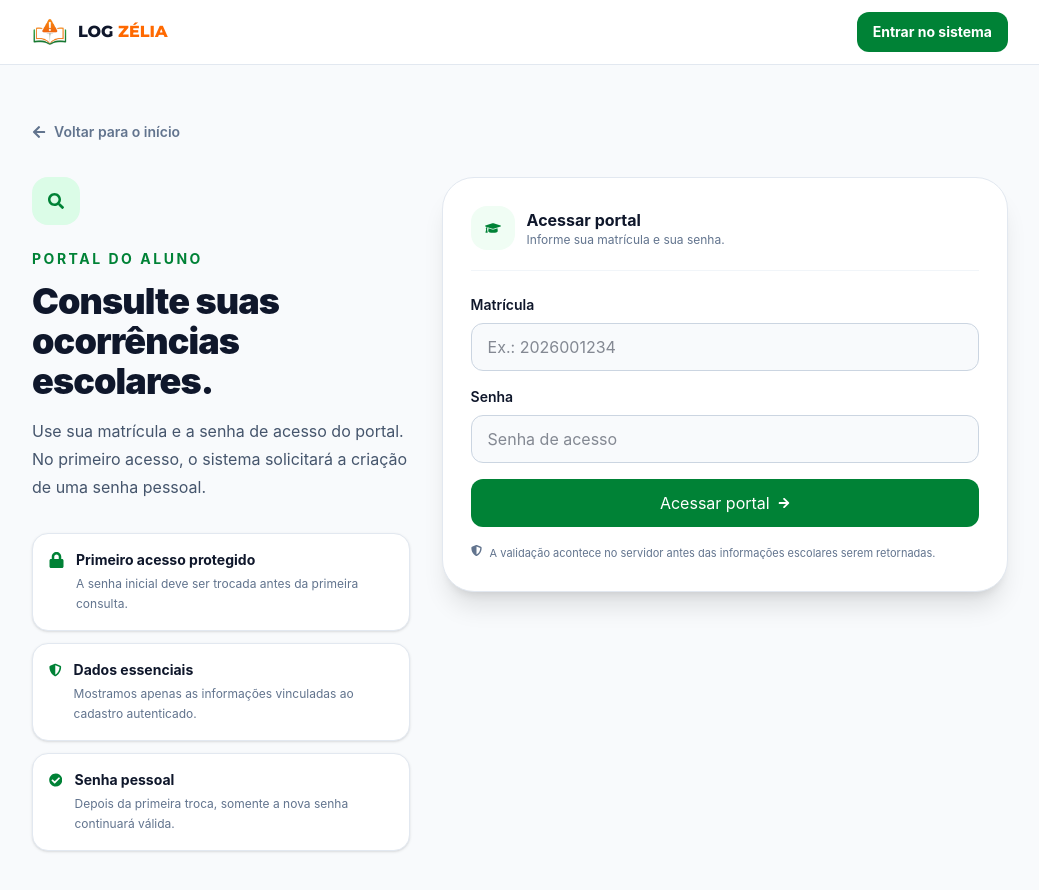
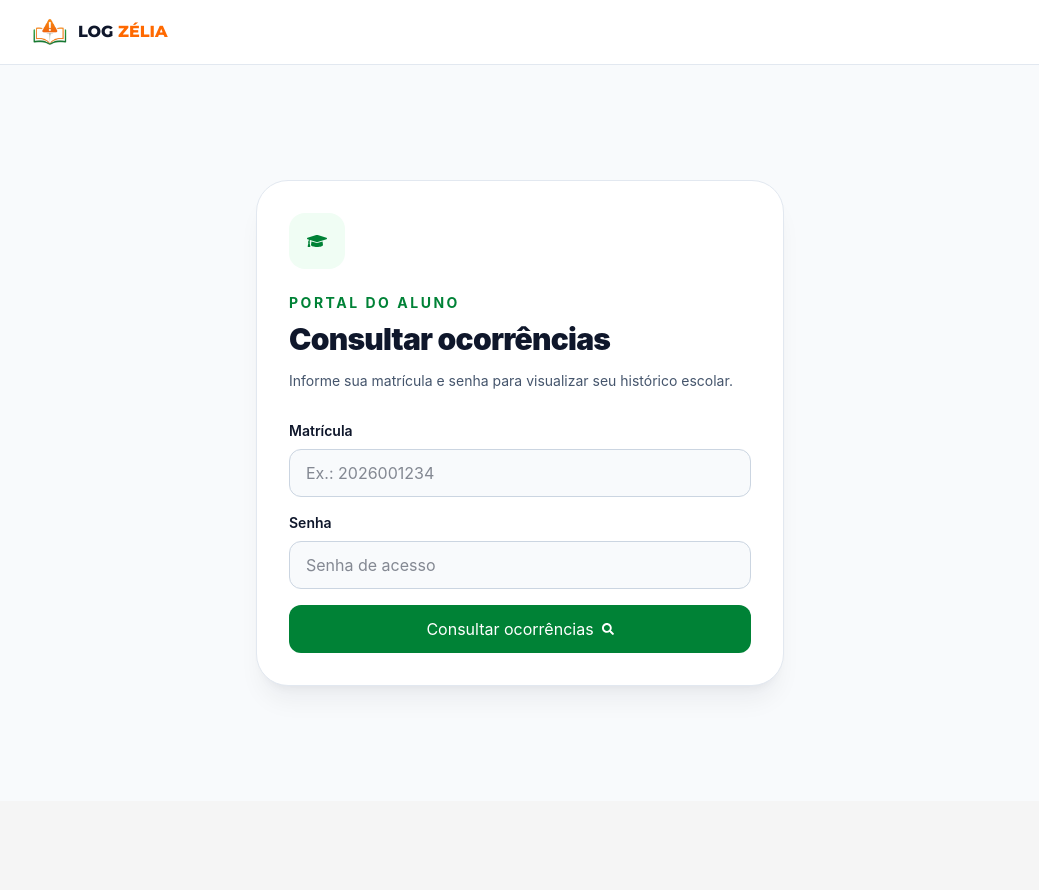
Before and after one commit to Ivozeraa/log-zelia, a React (Vite) app: page /consultar-ocorrencias in a window 1280 px wide. Shown: the top 890 px of the page, without its empty margins (120-1159 px from the left). After the commit the page ends 801 px from the top, so only its background shows below. Built offline with nearby package versions, Linux system fonts and the light colour scheme.

Commit message:
refactor(public): simplify student occurrence result view

```diff
--- a/src/pages/StudentOccurrenceLookup.jsx
+++ b/src/pages/StudentOccurrenceLookup.jsx
@@ -1,18 +1,16 @@
 import { useState } from "react";
 import { Link } from "react-router-dom";
-import { FaArrowLeft, FaCalendarAlt, FaCheckCircle, FaExclamationTriangle, FaGraduationCap, FaLock, FaSearch, FaShieldAlt } from "react-icons/fa";
+import { FaArrowLeft, FaCalendarAlt, FaCheckCircle, FaExclamationTriangle, FaGraduationCap, FaLock, FaSearch } from "react-icons/fa";
 import { supabase } from "../utils/supabase";
 import logo from "../assets/images/logo.png";
 
 const categoryLabels = { ocorrencia: "Ocorrência", suspensao: "Suspensão" };
 const typeLabels = { indisciplina: "Indisciplina", infrequencia: "Infrequência", atraso: "Atraso", desrespeito: "Desrespeito", outro: "Outro" };
-
 const formatDate = (value) => {
   if (!value) return "—";
   const [year, month, day] = String(value).split("-").map(Number);
   return new Intl.DateTimeFormat("pt-BR").format(new Date(year, month - 1, day));
 };
-
 const fieldClass = "h-12 w-full rounded-xl border border-slate-300 bg-slate-50 px-4 text-base outline-none transition focus:border-green-600 focus:ring-4 focus:ring-green-600/10 dark:border-slate-700 dark:bg-slate-950";
 
 export const StudentOccurrenceLookup = () => {
@@ -22,17 +20,12 @@ export const StudentOccurrenceLookup = () => {
   const [confirmarSenha, setConfirmarSenha] = useState("");
   const [loading, setLoading] = useState(false);
   const [alterandoSenha, setAlterandoSenha] = useState(false);
-  const [searched, setSearched] = useState(false);
   const [mustChangePassword, setMustChangePassword] = useState(false);
   const [result, setResult] = useState(null);
   const [errorMessage, setErrorMessage] = useState("");
 
   const carregarOcorrencias = async (cleanMatricula, currentPassword) => {
-    const { data, error } = await supabase.rpc("consultar_ocorrencias_aluno", {
-      p_matricula: cleanMatricula,
-      p_senha: currentPassword,
-    });
-
+    const { data, error } = await supabase.rpc("consultar_ocorrencias_aluno", { p_matricula: cleanMatricula, p_senha: currentPassword });
     if (error) throw error;
     setResult((current) => ({ ...current, ocorrencias: data || [] }));
   };
@@ -40,196 +33,99 @@ export const StudentOccurrenceLookup = () => {
   const handleSubmit = async (event) => {
     event.preventDefault();
     const cleanMatricula = matricula.trim();
-
-    if (!cleanMatricula || !senha) {
-      setErrorMessage("Informe a matrícula e a senha.");
-      return;
-    }
-
-    setLoading(true);
-    setSearched(true);
-    setErrorMessage("");
-    setResult(null);
-    setMustChangePassword(false);
-
+    if (!cleanMatricula || !senha) { setErrorMessage("Informe a matrícula e a senha."); return; }
+    setLoading(true); setErrorMessage(""); setResult(null); setMustChangePassword(false);
     try {
-      const { data: alunoData, error: alunoError } = await supabase.rpc("consultar_aluno_publico", {
-        p_matricula: cleanMatricula,
-        p_senha: senha,
-      });
-
-      if (alunoError) throw alunoError;
-
-      const aluno = Array.isArray(alunoData) ? alunoData[0] : null;
-
-      if (!aluno) {
-        setErrorMessage("Não encontramos um aluno com a matrícula e senha informadas.");
-        return;
-      }
-
+      const { data, error } = await supabase.rpc("consultar_aluno_publico", { p_matricula: cleanMatricula, p_senha: senha });
+      if (error) throw error;
+      const aluno = Array.isArray(data) ? data[0] : null;
+      if (!aluno) { setErrorMessage("Não encontramos um aluno com a matrícula e senha informadas."); return; }
       setResult({ aluno, ocorrencias: [] });
-
-      if (aluno.primeiro_acesso) {
-        setMustChangePassword(true);
-        return;
-      }
-
+      if (aluno.primeiro_acesso) { setMustChangePassword(true); return; }
       await carregarOcorrencias(cleanMatricula, senha);
     } catch (error) {
       console.error("Erro na consulta pública:", error);
       setErrorMessage("Não foi possível realizar a consulta agora. Tente novamente em alguns instantes.");
-    } finally {
-      setLoading(false);
-    }
+    } finally { setLoading(false); }
   };
 
   const handleChangePassword = async (event) => {
-    event.preventDefault();
-    setErrorMessage("");
-
-    if (novaSenha.length < 8) {
-      setErrorMessage("A nova senha deve ter pelo menos 8 caracteres.");
-      return;
-    }
-
-    if (novaSenha !== confirmarSenha) {
-      setErrorMessage("As senhas não coincidem.");
-      return;
-    }
-
+    event.preventDefault(); setErrorMessage("");
+    if (novaSenha.length < 8) { setErrorMessage("A nova senha deve ter pelo menos 8 caracteres."); return; }
+    if (novaSenha !== confirmarSenha) { setErrorMessage("As senhas não coincidem."); return; }
     setAlterandoSenha(true);
-
     try {
-      const { data, error } = await supabase.rpc("alterar_senha_aluno_publico", {
-        p_matricula: matricula.trim(),
-        p_senha_atual: senha,
-        p_nova_senha: novaSenha,
-      });
-
+      const { data, error } = await supabase.rpc("alterar_senha_aluno_publico", { p_matricula: matricula.trim(), p_senha_atual: senha, p_nova_senha: novaSenha });
       if (error) throw error;
-
       const response = Array.isArray(data) ? data[0] : data;
-      if (!response?.sucesso) {
-        setErrorMessage(response?.mensagem || "Não foi possível alterar sua senha.");
-        return;
-      }
-
-      const currentPassword = novaSenha;
-      setSenha(currentPassword);
-      setMustChangePassword(false);
-      setNovaSenha("");
-      setConfirmarSenha("");
-      await carregarOcorrencias(matricula.trim(), currentPassword);
+      if (!response?.sucesso) { setErrorMessage(response?.mensagem || "Não foi possível alterar sua senha."); return; }
+      setSenha(novaSenha); setNovaSenha(""); setConfirmarSenha(""); setMustChangePassword(false);
+      await carregarOcorrencias(matricula.trim(), novaSenha);
     } catch (error) {
       console.error("Erro ao alterar senha:", error);
       setErrorMessage("Não foi possível alterar sua senha agora. Tente novamente.");
-    } finally {
-      setAlterandoSenha(false);
-    }
+    } finally { setAlterandoSenha(false); }
   };
 
+  if (result && !mustChangePassword) {
     return (
-    <main className="min-h-screen overflow-x-hidden bg-slate-50 text-slate-900 dark:bg-slate-950 dark:text-white">
+      <main className="min-h-screen bg-slate-50 text-slate-900 dark:bg-slate-950 dark:text-white">
         <header className="border-b border-slate-200 bg-white/90 backdrop-blur-xl dark:border-slate-800 dark:bg-slate-950/90">
           <div className="mx-auto flex h-16 w-full max-w-5xl items-center justify-between gap-4 px-4 sm:px-6">
-          <Link to="/" className="flex min-w-0 items-center gap-2.5">
-            <img src={logo} alt="Log Zélia" width="40" height="40" className="h-9 w-9 rounded-xl object-contain" />
-            <span className="truncate font-montserrat text-base font-extrabold">LOG <span className="text-orange-500">ZÉLIA</span></span>
-          </Link>
-          <Link to="/login" className="rounded-xl bg-green-700 px-4 py-2.5 text-sm font-bold text-white transition hover:bg-green-800">Entrar no sistema</Link>
+            <Link to="/" className="flex min-w-0 items-center gap-2.5"><img src={logo} alt="Log Zélia" width="40" height="40" className="h-9 w-9 rounded-xl object-contain" /><span className="truncate font-montserrat text-base font-extrabold">LOG <span className="text-orange-500">ZÉLIA</span></span></Link>
+            <button type="button" onClick={() => setResult(null)} className="rounded-xl border border-slate-200 px-3 py-2 text-sm font-semibold text-slate-600 transition hover:border-green-300 hover:text-green-700 dark:border-slate-700 dark:text-slate-300 dark:hover:border-green-700 dark:hover:text-green-300">Nova consulta</button>
           </div>
         </header>
-
-      <div className="mx-auto w-full max-w-5xl px-4 py-10 sm:px-6 sm:py-14">
-        <Link to="/" className="inline-flex items-center gap-2 text-sm font-semibold text-slate-500 transition hover:text-green-700 dark:text-slate-400 dark:hover:text-green-300">
-          <FaArrowLeft /> Voltar para o início
-        </Link>
-
-        <div className="mt-8 grid gap-8 lg:grid-cols-[.8fr_1.2fr] lg:items-start">
-          <section>
-            <div className="inline-flex h-12 w-12 items-center justify-center rounded-2xl bg-green-100 text-green-700 dark:bg-green-950/50 dark:text-green-300"><FaSearch /></div>
-            <p className="mt-6 text-sm font-bold uppercase tracking-[0.18em] text-green-700 dark:text-green-400">Portal do aluno</p>
-            <h1 className="mt-3 text-3xl font-black tracking-tight sm:text-4xl">Consulte suas ocorrências escolares.</h1>
-            <p className="mt-4 text-base leading-7 text-slate-600 dark:text-slate-300">Use sua matrícula e a senha de acesso do portal. No primeiro acesso, o sistema solicitará a criação de uma senha pessoal.</p>
-
-            <div className="mt-8 space-y-3">
-              {[
-                [FaLock, "Primeiro acesso protegido", "A senha inicial deve ser trocada antes da primeira consulta."],
-                [FaShieldAlt, "Dados essenciais", "Mostramos apenas as informações vinculadas ao cadastro autenticado."],
-                [FaCheckCircle, "Senha pessoal", "Depois da primeira troca, somente a nova senha continuará válida."],
-              ].map(([Icon, title, description]) => (
-                <div key={title} className="flex gap-3 rounded-2xl border border-slate-200 bg-white p-4 shadow-sm dark:border-slate-800 dark:bg-slate-900">
-                  <div className="mt-0.5 text-green-700 dark:text-green-300"><Icon /></div>
-                  <div><p className="text-sm font-bold">{title}</p><p className="mt-1 text-xs leading-5 text-slate-500 dark:text-slate-400">{description}</p></div>
-                </div>
-              ))}
+        <div className="mx-auto w-full max-w-4xl px-4 py-8 sm:px-6 sm:py-12">
+          <Link to="/" className="mb-8 inline-flex items-center gap-2 text-sm font-semibold text-slate-500 hover:text-green-700 dark:text-slate-400 dark:hover:text-green-300"><FaArrowLeft /> Voltar para o início</Link>
+          <section className="rounded-[2rem] border border-green-200 bg-gradient-to-br from-green-50 via-white to-white p-6 shadow-sm dark:border-green-900/50 dark:from-green-950/30 dark:via-slate-900 dark:to-slate-900 sm:p-8">
+            <div className="flex flex-col gap-5 sm:flex-row sm:items-start sm:justify-between">
+              <div><p className="text-xs font-bold uppercase tracking-[0.16em] text-green-700 dark:text-green-400">Consulta realizada</p><h1 className="mt-2 text-2xl font-black sm:text-3xl">{result.aluno.aluno_nome}</h1><p className="mt-1 text-sm text-slate-600 dark:text-slate-300">{result.aluno.turma_nome || "Turma não informada"} · {result.aluno.escola_nome}</p></div>
+              <div className="rounded-2xl border border-green-200 bg-white px-5 py-4 text-center dark:border-green-900/50 dark:bg-slate-950"><p className="text-[11px] font-semibold uppercase tracking-wide text-slate-500 dark:text-slate-400">Ocorrências</p><p className="mt-1 text-3xl font-black text-green-700 dark:text-green-300">{result.aluno.total_ocorrencias}</p></div>
             </div>
           </section>
-
-          <section className="rounded-[2rem] border border-slate-200 bg-white p-5 shadow-xl sm:p-7 dark:border-slate-800 dark:bg-slate-900">
-            {!mustChangePassword ? (
-              <>
-                <div className="flex items-center gap-3 border-b border-slate-100 pb-5 dark:border-slate-800">
-                  <div className="flex h-11 w-11 items-center justify-center rounded-2xl bg-green-50 text-green-700 dark:bg-green-950/40 dark:text-green-300"><FaGraduationCap /></div>
-                  <div><h2 className="font-bold">Acessar portal</h2><p className="text-xs text-slate-500 dark:text-slate-400">Informe sua matrícula e sua senha.</p></div>
-                </div>
-
-                <form onSubmit={handleSubmit} className="mt-6 space-y-4">
-                  <label className="block"><span className="mb-2 block text-sm font-semibold">Matrícula</span><input value={matricula} onChange={(e) => setMatricula(e.target.value)} placeholder="Ex.: 2026001234" inputMode="numeric" autoComplete="username" className={fieldClass} /></label>
-                  <label className="block"><span className="mb-2 block text-sm font-semibold">Senha</span><input type="password" value={senha} onChange={(e) => setSenha(e.target.value)} placeholder="Senha de acesso" autoComplete="current-password" className={fieldClass} /></label>
-                  {errorMessage && <div role="alert" className="rounded-2xl border border-red-200 bg-red-50 p-4 text-sm leading-6 text-red-700 dark:border-red-950/60 dark:bg-red-950/30 dark:text-red-300"><div className="flex gap-2"><FaExclamationTriangle className="mt-1 shrink-0" /><span>{errorMessage}</span></div></div>}
-                  <button type="submit" disabled={loading} className="inline-flex h-12 w-full items-center justify-center gap-2 rounded-xl bg-green-700 px-4 text-sm font-bold text-white transition hover:bg-green-800 disabled:cursor-not-allowed disabled:opacity-60">{loading ? "Validando..." : "Acessar portal"}{!loading && <FaArrowLeft className="rotate-180 text-xs" />}</button>
-                  <p className="flex items-start gap-2 text-[11px] leading-5 text-slate-500 dark:text-slate-400"><FaShieldAlt className="mt-0.5 shrink-0" />A validação acontece no servidor antes das informações escolares serem retornadas.</p>
-                </form>
-              </>
-            ) : (
-              <>
-                <div className="flex items-center gap-3 border-b border-slate-100 pb-5 dark:border-slate-800">
-                  <div className="flex h-11 w-11 items-center justify-center rounded-2xl bg-amber-100 text-amber-700 dark:bg-amber-950/40 dark:text-amber-300"><FaLock /></div>
-                  <div><h2 className="font-bold">Primeiro acesso</h2><p className="text-xs text-slate-500 dark:text-slate-400">Crie sua senha pessoal antes de consultar.</p></div>
-                </div>
-
-                <form onSubmit={handleChangePassword} className="mt-6 space-y-4">
-                  <div className="rounded-2xl border border-amber-200 bg-amber-50 p-4 text-sm leading-6 text-amber-800 dark:border-amber-900/50 dark:bg-amber-950/30 dark:text-amber-200">
-                    A senha inicial é temporária. Depois de salvar sua nova senha, ela passa a ser a única credencial válida para este portal.
-                  </div>
-                  <label className="block"><span className="mb-2 block text-sm font-semibold">Nova senha</span><input type="password" value={novaSenha} onChange={(e) => setNovaSenha(e.target.value)} placeholder="Mínimo de 8 caracteres" autoComplete="new-password" className={fieldClass} /></label>
-                  <label className="block"><span className="mb-2 block text-sm font-semibold">Confirmar nova senha</span><input type="password" value={confirmarSenha} onChange={(e) => setConfirmarSenha(e.target.value)} placeholder="Digite novamente" autoComplete="new-password" className={fieldClass} /></label>
-                  {errorMessage && <div role="alert" className="rounded-2xl border border-red-200 bg-red-50 p-4 text-sm leading-6 text-red-700 dark:border-red-950/60 dark:bg-red-950/30 dark:text-red-300"><div className="flex gap-2"><FaExclamationTriangle className="mt-1 shrink-0" /><span>{errorMessage}</span></div></div>}
-                  <button type="submit" disabled={alterandoSenha} className="inline-flex h-12 w-full items-center justify-center gap-2 rounded-xl bg-green-700 px-4 text-sm font-bold text-white transition hover:bg-green-800 disabled:cursor-not-allowed disabled:opacity-60">{alterandoSenha ? "Salvando..." : "Salvar nova senha"}</button>
-                </form>
-              </>
-            )}
+          <section className="mt-8 space-y-4">
+            <div className="flex items-center justify-between gap-3"><div><h2 className="text-xl font-bold">Histórico de ocorrências</h2><p className="mt-1 text-sm text-slate-500 dark:text-slate-400">Registros vinculados ao aluno consultado.</p></div><FaCalendarAlt className="text-slate-400" /></div>
+            {result.ocorrencias.length === 0 ? (
+              <div className="rounded-3xl border border-green-200 bg-white p-10 text-center shadow-sm dark:border-green-900/50 dark:bg-slate-900"><FaCheckCircle className="mx-auto text-4xl text-green-600" /><p className="mt-4 font-bold">Nenhuma ocorrência registrada.</p><p className="mt-1 text-sm text-slate-500 dark:text-slate-400">O histórico está limpo no momento.</p></div>
+            ) : result.ocorrencias.map((occurrence) => (
+              <article key={occurrence.ocorrencia_id} className="rounded-3xl border border-slate-200 bg-white p-5 shadow-sm dark:border-slate-800 dark:bg-slate-900 sm:p-6">
+                <div className="flex flex-col gap-4 sm:flex-row sm:items-start sm:justify-between"><div><div className="flex flex-wrap items-center gap-2"><span className={`rounded-full px-2.5 py-1 text-[11px] font-bold ${occurrence.categoria === "suspensao" ? "bg-red-100 text-red-700 dark:bg-red-950/40 dark:text-red-300" : "bg-amber-100 text-amber-700 dark:bg-amber-950/40 dark:text-amber-300"}`}>{categoryLabels[occurrence.categoria] || occurrence.categoria || "Registro"}</span>{occurrence.tipo && <span className="rounded-full bg-slate-100 px-2.5 py-1 text-[11px] font-semibold text-slate-600 dark:bg-slate-800 dark:text-slate-300">{typeLabels[occurrence.tipo] || occurrence.tipo}</span>}</div><p className="mt-3 text-sm font-semibold">Data do ocorrido: {formatDate(occurrence.data_ocorrido)}</p></div>{occurrence.categoria === "suspensao" && occurrence.data_inicio && occurrence.data_fim && <div className="rounded-2xl bg-red-50 px-3 py-2 text-xs font-semibold text-red-700 dark:bg-red-950/30 dark:text-red-300">Suspensão: {formatDate(occurrence.data_inicio)} a {formatDate(occurrence.data_fim)}</div>}</div>
+                <div className="mt-4 rounded-2xl bg-slate-50 p-4 text-sm leading-6 text-slate-700 dark:bg-slate-950 dark:text-slate-300">{occurrence.descricao}</div>
+              </article>
+            ))}
           </section>
         </div>
+      </main>
+    );
+  }
 
-        {searched && result && !mustChangePassword && (
-          <section className="mt-10 space-y-5">
-            <div className="rounded-[2rem] border border-green-200 bg-gradient-to-br from-green-50 to-white p-6 dark:border-green-900/50 dark:from-green-950/30 dark:to-slate-900">
-              <div className="flex flex-col gap-4 sm:flex-row sm:items-start sm:justify-between">
-                <div><p className="text-xs font-bold uppercase tracking-[0.16em] text-green-700 dark:text-green-400">Aluno encontrado</p><h2 className="mt-2 text-2xl font-black">{result.aluno.aluno_nome}</h2><p className="mt-1 text-sm text-slate-600 dark:text-slate-300">{result.aluno.turma_nome || "Turma não informada"} · {result.aluno.escola_nome}</p></div>
-                <div className="rounded-2xl border border-green-200 bg-white px-4 py-3 text-right dark:border-green-900/50 dark:bg-slate-950"><p className="text-[11px] font-semibold uppercase tracking-wide text-slate-500">Ocorrências</p><p className="mt-1 text-2xl font-black text-green-700 dark:text-green-300">{result.aluno.total_ocorrencias}</p></div>
-              </div>
-            </div>
-
-            <div className="space-y-3">
-              <div className="flex items-center justify-between gap-3"><div><h3 className="text-lg font-bold">Histórico</h3><p className="text-sm text-slate-500 dark:text-slate-400">Registros vinculados ao cadastro autenticado.</p></div><FaCalendarAlt className="text-slate-400" /></div>
-              {result.ocorrencias.length === 0 ? (
-                <div className="rounded-3xl border border-slate-200 bg-white p-8 text-center shadow-sm dark:border-slate-800 dark:bg-slate-900"><FaCheckCircle className="mx-auto text-3xl text-green-600" /><p className="mt-3 font-bold">Nenhuma ocorrência registrada.</p><p className="mt-1 text-sm text-slate-500 dark:text-slate-400">Seu histórico está limpo no momento.</p></div>
-              ) : (
-                result.ocorrencias.map((occurrence) => (
-                  <article key={occurrence.ocorrencia_id} className="rounded-3xl border border-slate-200 bg-white p-5 shadow-sm dark:border-slate-800 dark:bg-slate-900">
-                    <div className="flex flex-col gap-4 sm:flex-row sm:items-start sm:justify-between">
-                      <div><div className="flex flex-wrap items-center gap-2"><span className={`rounded-full px-2.5 py-1 text-[11px] font-bold ${occurrence.categoria === "suspensao" ? "bg-red-100 text-red-700 dark:bg-red-950/40 dark:text-red-300" : "bg-amber-100 text-amber-700 dark:bg-amber-950/40 dark:text-amber-300"}`}>{categoryLabels[occurrence.categoria] || occurrence.categoria || "Registro"}</span>{occurrence.tipo && <span className="rounded-full bg-slate-100 px-2.5 py-1 text-[11px] font-semibold text-slate-600 dark:bg-slate-800 dark:text-slate-300">{typeLabels[occurrence.tipo] || occurrence.tipo}</span>}</div><p className="mt-3 text-sm font-semibold">Data do ocorrido: {formatDate(occurrence.data_ocorrido)}</p></div>
-                      {occurrence.categoria === "suspensao" && occurrence.data_inicio && occurrence.data_fim && <div className="rounded-2xl bg-red-50 px-3 py-2 text-xs font-semibold text-red-700 dark:bg-red-950/30 dark:text-red-300">Suspensão: {formatDate(occurrence.data_inicio)} a {formatDate(occurrence.data_fim)}</div>}
-                    </div>
-                    <div className="mt-4 rounded-2xl bg-slate-50 p-4 text-sm leading-6 text-slate-700 dark:bg-slate-950 dark:text-slate-300">{occurrence.descricao}</div>
-                  </article>
-                ))
-              )}
-            </div>
+  return (
+    <main className="min-h-screen bg-slate-50 text-slate-900 dark:bg-slate-950 dark:text-white">
+      <header className="border-b border-slate-200 bg-white/90 backdrop-blur-xl dark:border-slate-800 dark:bg-slate-950/90"><div className="mx-auto flex h-16 w-full max-w-5xl items-center px-4 sm:px-6"><Link to="/" className="flex items-center gap-2.5"><img src={logo} alt="Log Zélia" width="40" height="40" className="h-9 w-9 rounded-xl object-contain" /><span className="font-montserrat text-base font-extrabold">LOG <span className="text-orange-500">ZÉLIA</span></span></Link></div></header>
+      <div className="mx-auto flex min-h-[calc(100vh-4rem)] w-full max-w-xl items-center px-4 py-10 sm:px-6 sm:py-14">
+        <section className="w-full rounded-[2rem] border border-slate-200 bg-white p-6 shadow-xl shadow-slate-900/5 dark:border-slate-800 dark:bg-slate-900 sm:p-8">
+          <div className="flex h-14 w-14 items-center justify-center rounded-2xl bg-green-50 text-green-700 dark:bg-green-950/40 dark:text-green-300"><FaGraduationCap className="text-xl" /></div>
+          <p className="mt-6 text-sm font-bold uppercase tracking-[0.18em] text-green-700 dark:text-green-400">Portal do aluno</p>
+          <h1 className="mt-2 text-3xl font-black tracking-tight">Consultar ocorrências</h1>
+          {!mustChangePassword ? <>
+            <p className="mt-3 text-sm leading-6 text-slate-600 dark:text-slate-300">Informe sua matrícula e senha para visualizar seu histórico escolar.</p>
+            <form onSubmit={handleSubmit} className="mt-7 space-y-4">
+              <label className="block"><span className="mb-2 block text-sm font-semibold">Matrícula</span><input value={matricula} onChange={e => setMatricula(e.target.value)} placeholder="Ex.: 2026001234" inputMode="numeric" autoComplete="username" className={fieldClass} /></label>
+              <label className="block"><span className="mb-2 block text-sm font-semibold">Senha</span><input type="password" value={senha} onChange={e => setSenha(e.target.value)} placeholder="Senha de acesso" autoComplete="current-password" className={fieldClass} /></label>
+              {errorMessage && <div role="alert" className="rounded-2xl border border-red-200 bg-red-50 p-4 text-sm leading-6 text-red-700 dark:border-red-950/60 dark:bg-red-950/30 dark:text-red-300"><div className="flex gap-2"><FaExclamationTriangle className="mt-1 shrink-0" /><span>{errorMessage}</span></div></div>}
+              <button type="submit" disabled={loading} className="inline-flex h-12 w-full items-center justify-center gap-2 rounded-xl bg-green-700 px-4 text-sm font-bold text-white transition hover:bg-green-800 disabled:cursor-not-allowed disabled:opacity-60">{loading ? "Consultando..." : "Consultar ocorrências"}<FaSearch className="text-xs" /></button>
+            </form>
+          </> : <>
+            <p className="mt-3 text-sm leading-6 text-slate-600 dark:text-slate-300">Este é seu primeiro acesso. Crie uma senha pessoal para continuar.</p>
+            <form onSubmit={handleChangePassword} className="mt-7 space-y-4">
+              <label className="block"><span className="mb-2 block text-sm font-semibold">Nova senha</span><input type="password" value={novaSenha} onChange={e => setNovaSenha(e.target.value)} placeholder="Mínimo de 8 caracteres" autoComplete="new-password" className={fieldClass} /></label>
+              <label className="block"><span className="mb-2 block text-sm font-semibold">Confirmar nova senha</span><input type="password" value={confirmarSenha} onChange={e => setConfirmarSenha(e.target.value)} placeholder="Digite novamente" autoComplete="new-password" className={fieldClass} /></label>
+              {errorMessage && <div role="alert" className="rounded-2xl border border-red-200 bg-red-50 p-4 text-sm leading-6 text-red-700 dark:border-red-950/60 dark:bg-red-950/30 dark:text-red-300"><div className="flex gap-2"><FaExclamationTriangle className="mt-1 shrink-0" /><span>{errorMessage}</span></div></div>}
+              <button type="submit" disabled={alterandoSenha} className="inline-flex h-12 w-full items-center justify-center gap-2 rounded-xl bg-green-700 px-4 text-sm font-bold text-white transition hover:bg-green-800 disabled:cursor-not-allowed disabled:opacity-60">{alterandoSenha ? "Salvando..." : "Criar minha senha"}<FaLock className="text-xs" /></button>
+            </form>
+          </>}
         </section>
-        )}
       </div>
     </main>
   );
```
Lines whose indentation alone changed are shown as unchanged.
